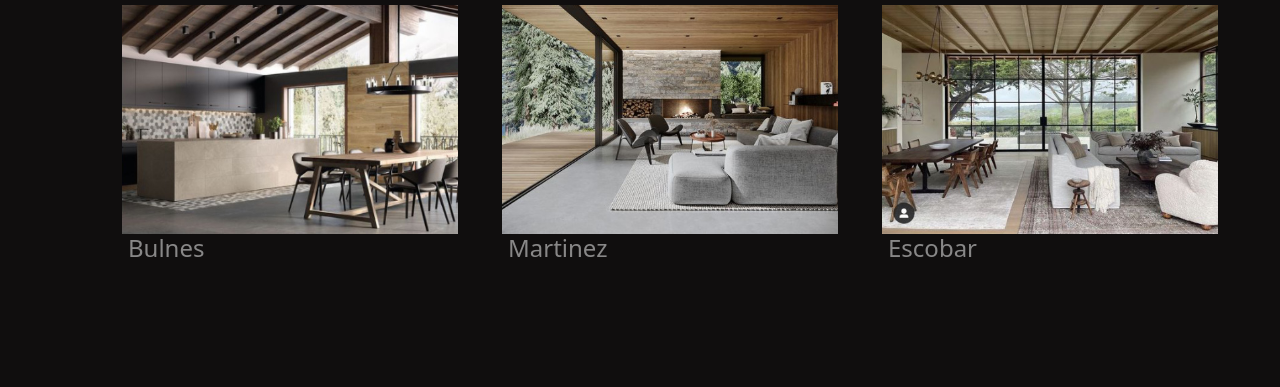
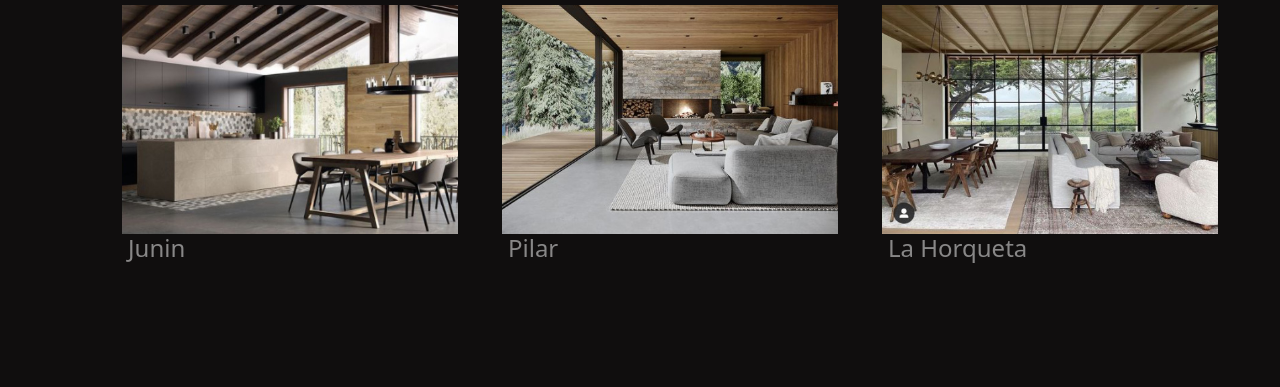
Before and after one commit to julydigital/Pre-entrega2---Julia-Fernandez, a plain HTML site: page paginas/proyectos.html in a window 1280 px wide. Shown: the part 683-1070 px from the top of the page. Drawn offline with nearby package versions, Linux system fonts and the light colour scheme.

Commit message:
Cambios en proyectos

```diff
--- a/paginas/proyectos.html
+++ b/paginas/proyectos.html
@@ -82,18 +82,18 @@
                         </div>
 
                         <div class="col-4">
-                            <img src="../imagenes/imagen1-proyectos.jpg" alt="Bulnes">
-                            <h4 class="text-white fw-normal text-white ps-3 opacity-50 pb-5">Bulnes</h4>
+                            <img src="../imagenes/imagen1-proyectos.jpg" alt="Junin">
+                            <h4 class="text-white fw-normal text-white ps-3 opacity-50 pb-5">Junin</h4>
                         </div>
 
                         <div class="col-4">
-                            <img src="../imagenes/imagen2-proyectos.jpg" alt="Martinez">
-                            <h4 class="text-white fw-normal text-white ps-3 opacity-50 pb-5">Martinez</h4>
+                            <img src="../imagenes/imagen2-proyectos.jpg" alt="Pilar">
+                            <h4 class="text-white fw-normal text-white ps-3 opacity-50 pb-5">Pilar</h4>
                         </div>
 
                         <div class="col-4">
-                            <img src="../imagenes/imagen3-proyectos.jpg" alt="Escobar">
-                            <h4 class="text-white fw-normal text-white ps-3 opacity-50 pb-5">Escobar</h4>
+                            <img src="../imagenes/imagen3-proyectos.jpg" alt="La Horqueta">
+                            <h4 class="text-white fw-normal text-white ps-3 opacity-50 pb-5">La Horqueta</h4>
                         </div>
                     </div>
                 </div>
```
